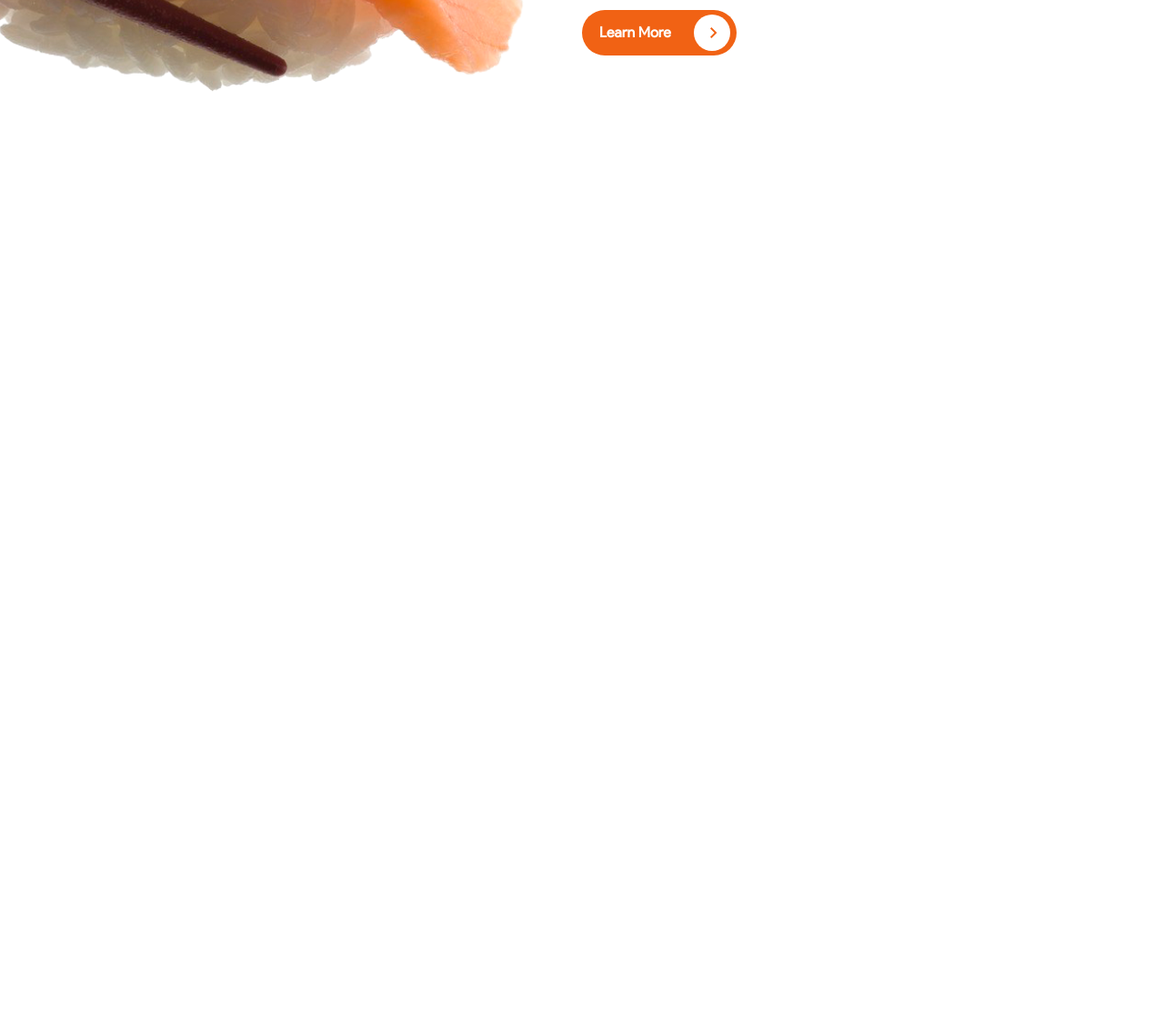
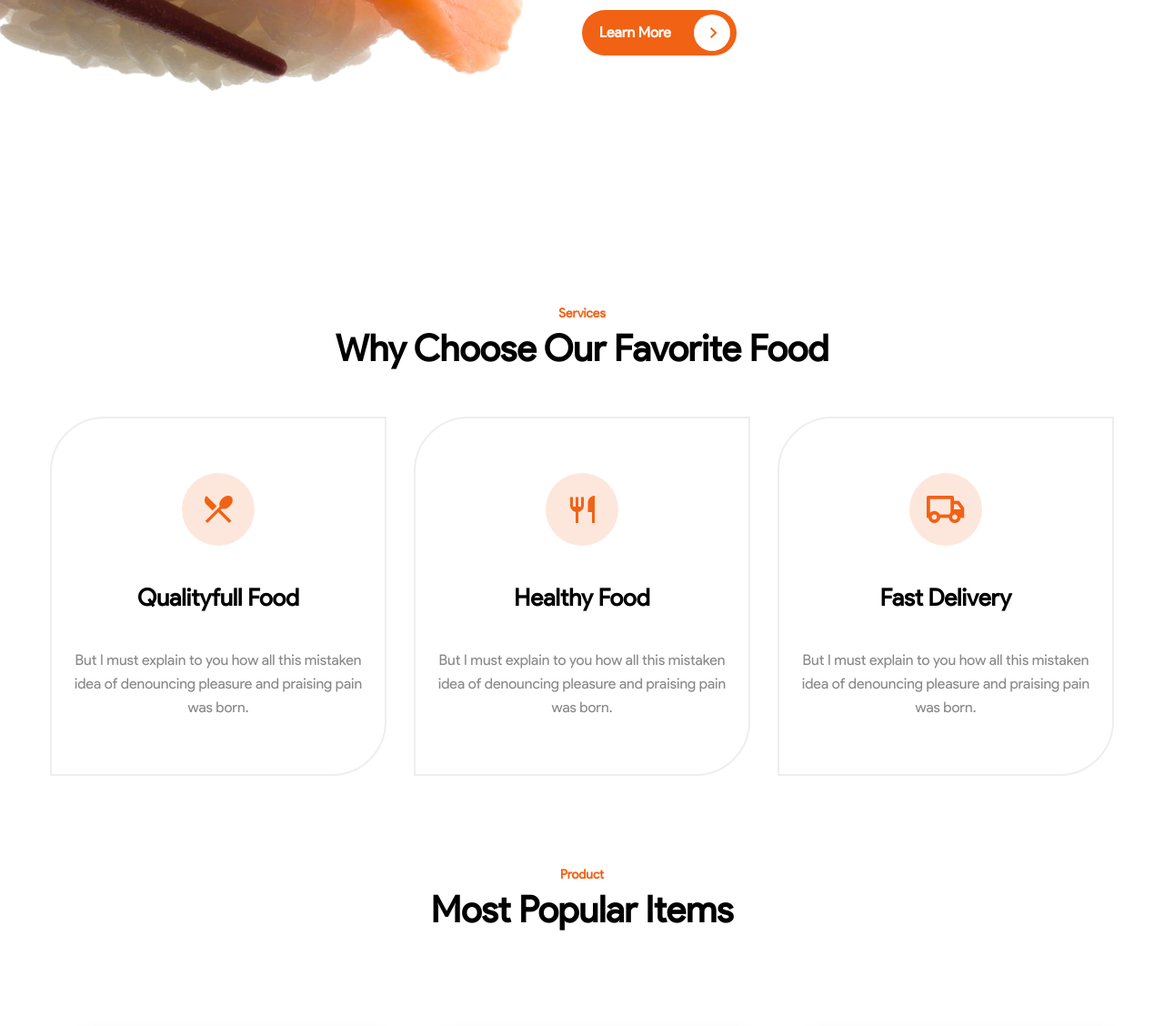
Before and after one commit to DmitriyVozhzhov/FooD-BiLL, a plain HTML site: page index.html in a window 1280 px wide. Shown: the part 1572-2700 px from the top of the page at 91% size. Before the commit the page ends 1808 px from the top, so only its background shows below. Drawn offline with Linux system fonts and the light colour scheme.

Commit message:
updated services,products sections

```diff
--- a/index.html
+++ b/index.html
@@ -84,10 +84,59 @@
           </section>
 
           <section class="services">
-
+            <div class="services__text">
+                <span class='sectionCategory'>Services</span>
+                <h2 class="sectionTitle-h2">Why Choose Our Favorite Food</h2>
+            </div>
+            <div class="services__cards">
+                <div class="card">
+                    <p class="card_img"><img src="./assets/images/Vector1.png" ></p>
+                    <h3>Qualityfull Food</h3>
+                    <p>But I must explain to you how all this
+                        mistaken idea of denouncing pleasure and praising pain was born.</p>
+                </div>
+                <div class="card">
+                    <p class="card_img"><img src="./assets/images/Vector2.png" ></p>
+                    <h3>Healthy Food</h3>
+                    <p>But I must explain to you how all this
+                        mistaken idea of denouncing pleasure and praising pain was born.</p>
+                </div>
+                <div class="card">
+                    <p class="card_img"><img src="./assets/images/Vector3.png" ></p>
+                    <h3>Fast Delivery</h3>
+                    <p>But I must explain to you how all this
+                        mistaken idea of denouncing pleasure and praising pain was born.</p>
+                </div>
+            </div>
           </section>
           <section class="product">
+            <div class="product__text">
+                <span class='sectionCategory'>Product</span>
+                <h2 class="sectionTitle-h2">Most Popular Items</h2>
+            </div>
+            <div class="product__cards">
+                <div class="card">
 
+                </div>
+                <div class="card">
+
+                </div>
+                <div class="card">
+
+                </div>
+                <div class="card">
+
+                </div>
+                <div class="card">
+
+                </div>
+                <div class="card">
+
+                </div>
+            </div>
+            <button class="main-btn_second">
+                See More Product <p><img src="./assets/images/arrow-right.png"></p>
+           </button>
           </section>
           <section class="download">
 
--- a/scss/base/_base.scss
+++ b/scss/base/_base.scss
@@ -26,6 +26,9 @@
     @include btn;
     width: 170px;
     margin-bottom: 40px;
+    p {
+        left: 123px;
+    }
     &:hover {
         padding-left: 70px;
         transition: all 2s;
@@ -36,3 +39,21 @@
         }
     }
 }
+
+.main-btn_second {
+    @include btn;
+    width: 200px;
+    margin-bottom: 40px;
+    p {
+        left: 155px;
+    }
+    &:hover {
+        padding-left: 60px;
+        transition: all 2s;
+        background: #c24e0e;
+        p {
+            transform: translateX(-150px) rotate(720deg) ;
+            transition: all 2s;
+        }
+    }
+}
--- a/scss/base/_mixins.scss
+++ b/scss/base/_mixins.scss
@@ -32,7 +32,6 @@
       border: none;
       position: absolute;
       top: 5px;
-      left: 123px;
       @include btn-img;
   }
   }
@@ -61,6 +60,12 @@
     background: $base-color;
   }
 
+  @mixin circleOrange80 {
+    width: 80px;
+    height: 80px;
+    border-radius: 50%;
+    background: rgba(241, 98, 20, 0.15);
+  }
 // section text base style
   @mixin sectionTitleH2 {
     font-weight: 700;
@@ -74,6 +79,7 @@
     font-size: 14px;
     line-height: 17px;
     color: $base-color;
+    margin-bottom: 6px;
   }
 
   @mixin sectionText {
@@ -82,3 +88,20 @@
     line-height: 24px;
     color: $gray;
   }
+
+  // base card style
+
+  @mixin baseCard {
+    width: 370px;
+    height: 395px;
+    border: 2px solid #EEEEEE;
+    border-radius: 60px 0px;
+  }
+
+  @mixin CardItem {
+    width: 370px;
+    height: 419px;
+    background: $white;
+    box-shadow: 0px 4px 20px rgba(0, 0, 0, 0.07);
+    border-radius: 50px 0px;
+  }
--- a/scss/blocks/_howToWork.scss
+++ b/scss/blocks/_howToWork.scss
@@ -19,7 +19,6 @@
         justify-content: center;
         .sectionCategory {
             @include sectionCategory;
-            margin-bottom: 6px;
         }
         .sectionTitle-h2 {
             @include sectionTitleH2;
--- a/scss/blocks/_product.scss
+++ b/scss/blocks/_product.scss
@@ -0,0 +1,35 @@
+.product {
+    display: flex;
+    flex-direction: column;
+    justify-content: center;
+    align-items: center;
+    padding-top: 97px 0 100px 0;
+    &__text {
+        margin-bottom: 55px;
+        .sectionCategory {
+            display: flex;
+            flex-direction: column;
+            align-items: center;
+            @include sectionCategory;
+        }
+        .sectionTitle-h2 {
+            @include sectionTitleH2;
+            margin-bottom: 55px;
+        }
+    }
+    &__cards {
+        display: flex;
+            flex-direction: row;
+            flex-wrap: wrap;
+            justify-content: space-between;
+        .card {
+
+            @include CardItem;
+            margin-bottom: 27px;
+        }
+    }
+    .main-btn_second {
+        width: 200px;
+
+    }
+}
--- a/scss/blocks/_services.scss
+++ b/scss/blocks/_services.scss
@@ -0,0 +1,58 @@
+.services {
+    display: flex;
+    flex-direction: column;
+    justify-content: center;
+    align-items: center;
+    padding: 100px 0;
+    &__text {
+
+        .sectionCategory {
+            display: flex;
+            flex-direction: column;
+            align-items: center;
+            @include sectionCategory;
+        }
+        .sectionTitle-h2 {
+            @include sectionTitleH2;
+            margin-bottom: 50px;
+        }
+    }
+    &__cards {
+        display: flex;
+        flex-direction: row;
+        :not(:last-child){
+            margin-right: 30px;
+        }
+        .card {
+            @include baseCard;
+            display: flex;
+            flex-direction: column;
+            justify-content: space-evenly;
+            flex-wrap: wrap;
+            align-items: center;
+            padding: 20px;
+            &_img {
+                @include circleOrange80;
+                display: flex;
+                flex-direction: column;
+                justify-content: center;
+                align-items: center;
+                margin: 0;
+
+            }
+            h3 {
+                font-weight: 700;
+                font-size: 26px;
+                line-height: 32px;
+                color: $black;
+                margin: 0;
+            }
+            p {
+                @include sectionText;
+                text-align: center;
+                line-height: 26px;
+                margin: 0;
+            }
+        }
+    }
+}
```
Also changed, not shown: css/main.css.
